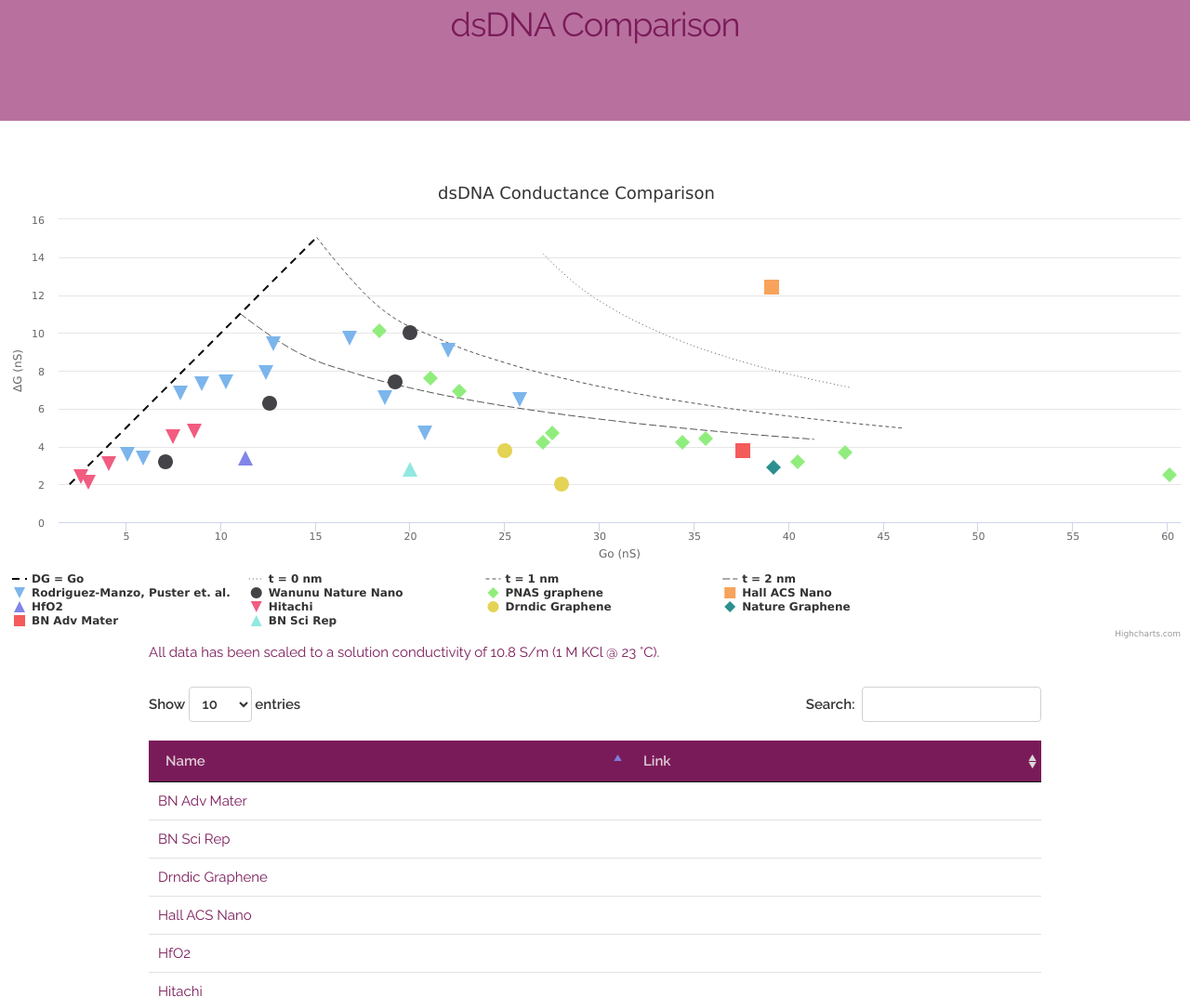
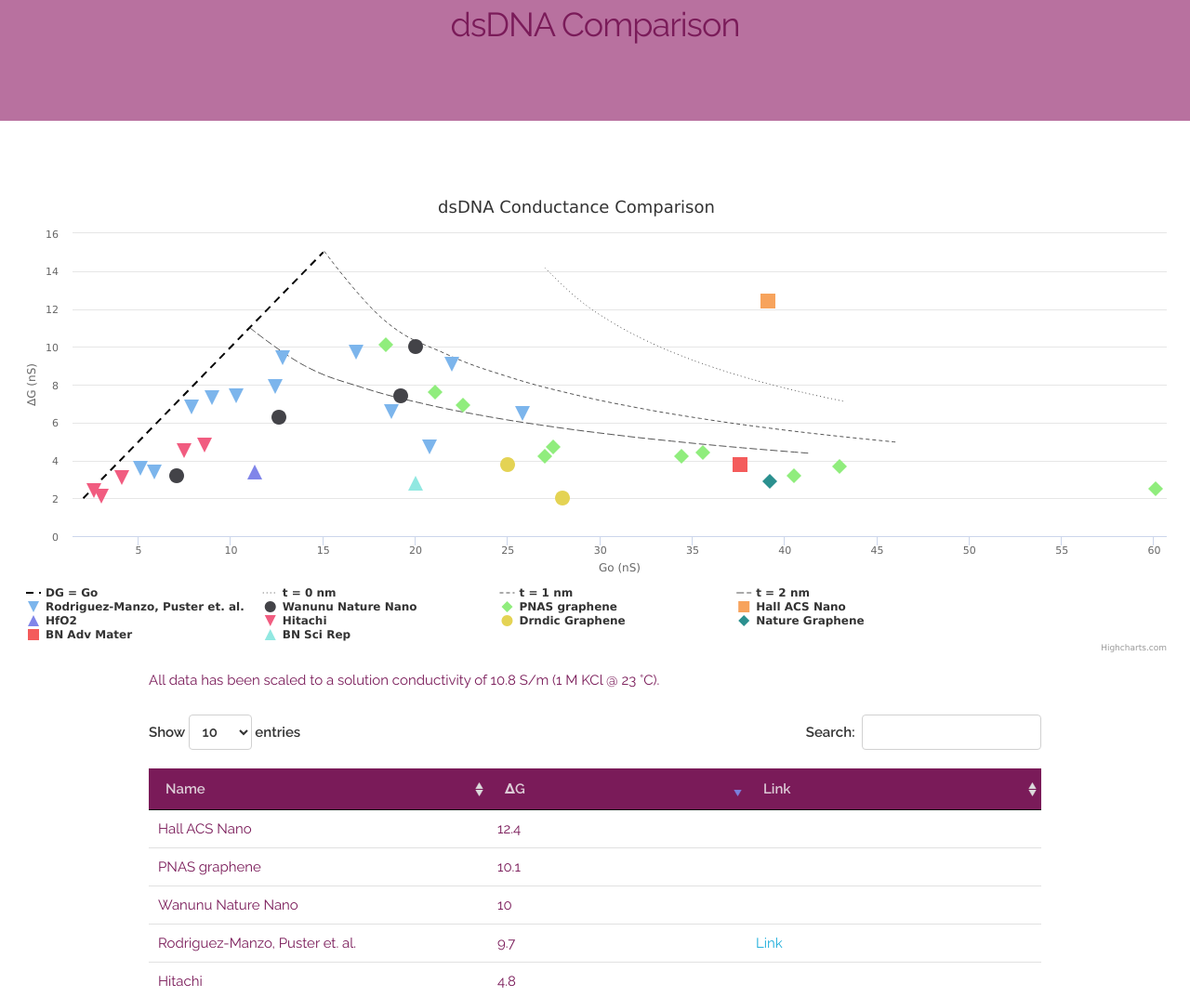
Before and after one commit to parkin/pore-compare, a plain HTML site: page index.html in a window 1280 px wide. Shown: the part 1591-2664 px from the top of the page at 93% size. Drawn offline with nearby package versions, Linux system fonts and the light colour scheme; some packages are replaced by stand-ins of ours.

Commit message:
added deltaG column to table

```diff
--- a/css/pore-compare.css
+++ b/css/pore-compare.css
@@ -76,6 +76,7 @@ footer {
 }
 
 #ds-plot {
+	padding: 15px;
 	min-height: 500px;
 }
 
--- a/data/data.json
+++ b/data/data.json
@@ -5,18 +5,18 @@
   "year": "2015",
   "link": "http://pubs.acs.org/doi/abs/10.1021/acsnano.5b02531",
   "data": [
+    [16.8, 9.7],
+    [12.8, 9.4],
+    [22.0, 9.1],
+    [12.4, 7.9],
+    [10.3, 7.4],
+    [9.0, 7.3],
     [7.9, 6.8],
-    [20.8, 4.7],
-    [10.3, 7.4],
-    [5.9, 3.4],
-    [12.4, 7.9],
-    [5.1, 3.6],
     [18.7, 6.6],
     [25.8, 6.5],
-    [9.0, 7.3],
-    [16.8, 9.7],
-    [12.8, 9.4],
-    [22.0, 9.1]
+    [20.8, 4.7],
+    [5.1, 3.6],
+    [5.9, 3.4]
   ]
 }, {
   "name": "Wanunu Nature Nano",
--- a/js/plot.js
+++ b/js/plot.js
@@ -144,6 +144,9 @@ $(document).ready(function() {
       // Create the table row. TODO remove if/else, should not need once all the data is collected.
       var t = [];
       t.push(series[i].name);
+      // push max, should be first datapoint
+      t.push(series[i].data[0][1]);
+      // push link if exists, otherwise blank
       if (series[i].hasOwnProperty('link')) {
         t.push(series[i].link);
       } else {
@@ -158,8 +161,11 @@ $(document).ready(function() {
     // Add the datatable
     $('#ds-table').dataTable({
       "data": tableStuff,
+      "order": [[ 1, "desc" ]],
       "columns": [{
         "title": "Name"
+      }, {
+        "title": "&Delta;G"
       }, {
         "title": "Link",
         "render": function(data, type, row) {
```
